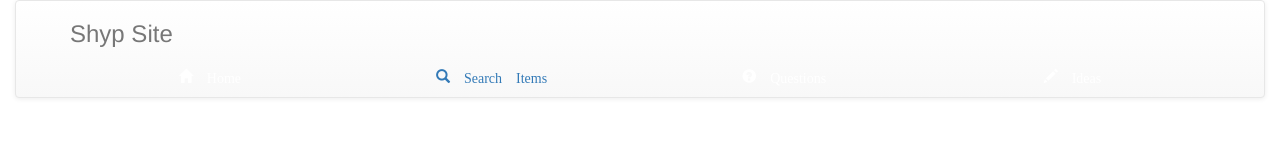
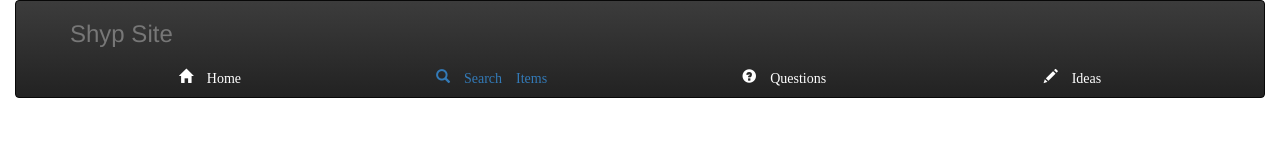
Before and after one commit to jacobhorvat/Shypsite, a plain HTML site: page ideas.html in a window 1280 px wide. Drawn offline with nearby package versions, Linux system fonts and the light colour scheme.

Commit message:
Update ideas.html

```diff
--- a/ideas.html
+++ b/ideas.html
@@ -27,7 +27,7 @@
 
 </div>
 
-<nav class="navbar navbar-default" role="navigation">
+<nav class="navbar navbar-inverse" role="navigation">
   <div class="container-fluid">
     <!-- Brand and toggle get grouped for better mobile display -->
     <div class="navbar-header">
```
